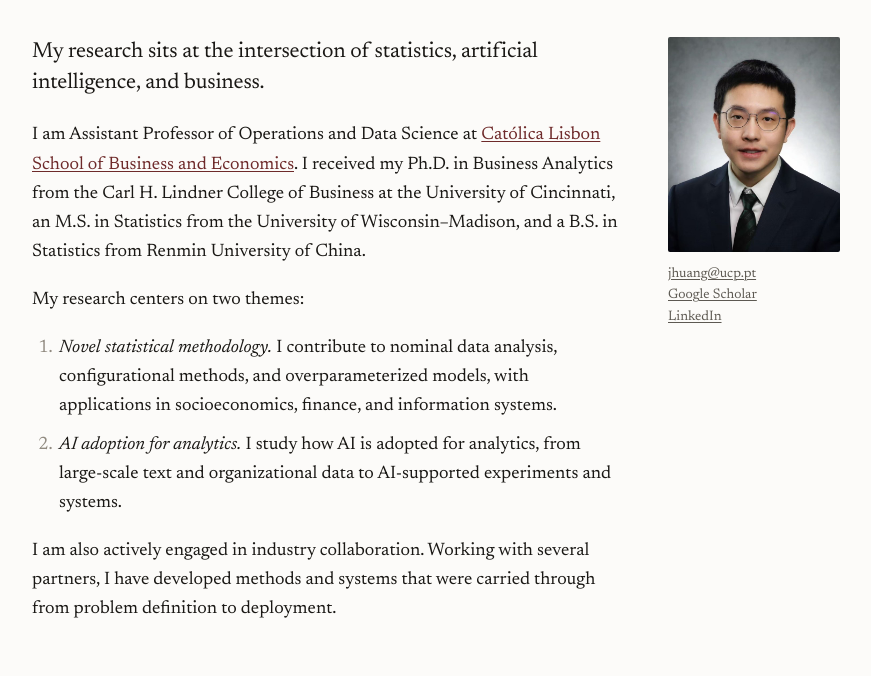
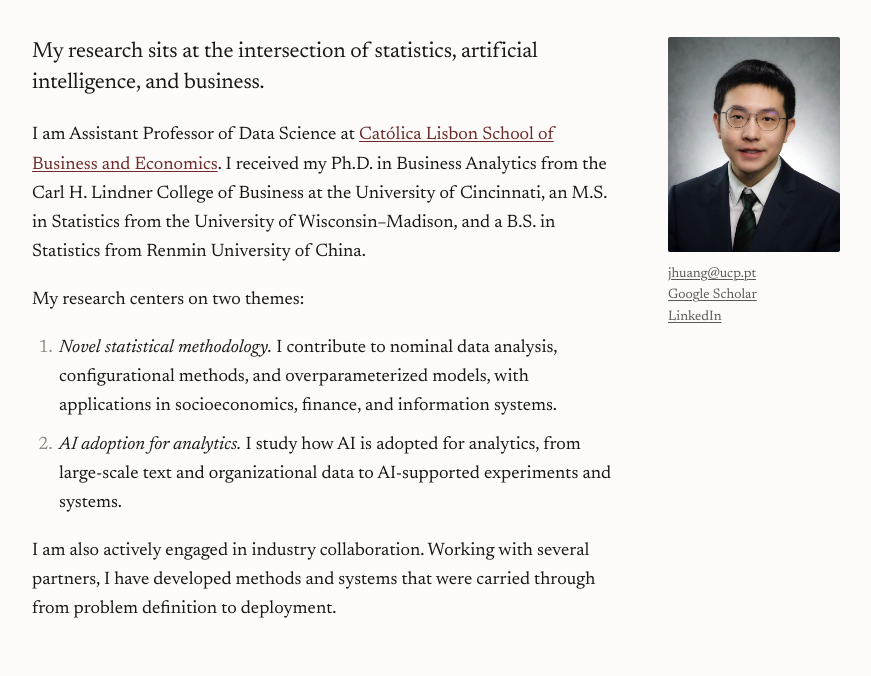
Before and after one commit to Jiawei98/jiawei98.github.io, a plain HTML site: page index.html in a window 1280 px wide. Shown: the part 124-800 px from the top of the page, without its empty margins (204-1075 px from the left). Drawn offline with Linux system fonts and the light colour scheme.

Commit message:
Update index.html

```diff
--- a/index.html
+++ b/index.html
@@ -169,7 +169,7 @@
     <div>
       <p class="intro-lead">My research sits at the intersection of statistics, artificial intelligence, and business.</p>
 
-      <p>I am Assistant Professor of Operations and Data Science at <a href="https://www.clsbe.lisboa.ucp.pt/catolica-lisbon-school-business-economics">Católica Lisbon School of Business and Economics</a>. I received my Ph.D. in Business Analytics from the Carl H. Lindner College of Business at the University of Cincinnati, an M.S. in Statistics from the University of Wisconsin–Madison, and a B.S. in Statistics from Renmin University of China.</p>
+      <p>I am Assistant Professor of Data Science at <a href="https://www.clsbe.lisboa.ucp.pt/catolica-lisbon-school-business-economics">Católica Lisbon School of Business and Economics</a>. I received my Ph.D. in Business Analytics from the Carl H. Lindner College of Business at the University of Cincinnati, an M.S. in Statistics from the University of Wisconsin–Madison, and a B.S. in Statistics from Renmin University of China.</p>
 
       <p>My research centers on two themes:</p>
       <ol class="themes">
```
